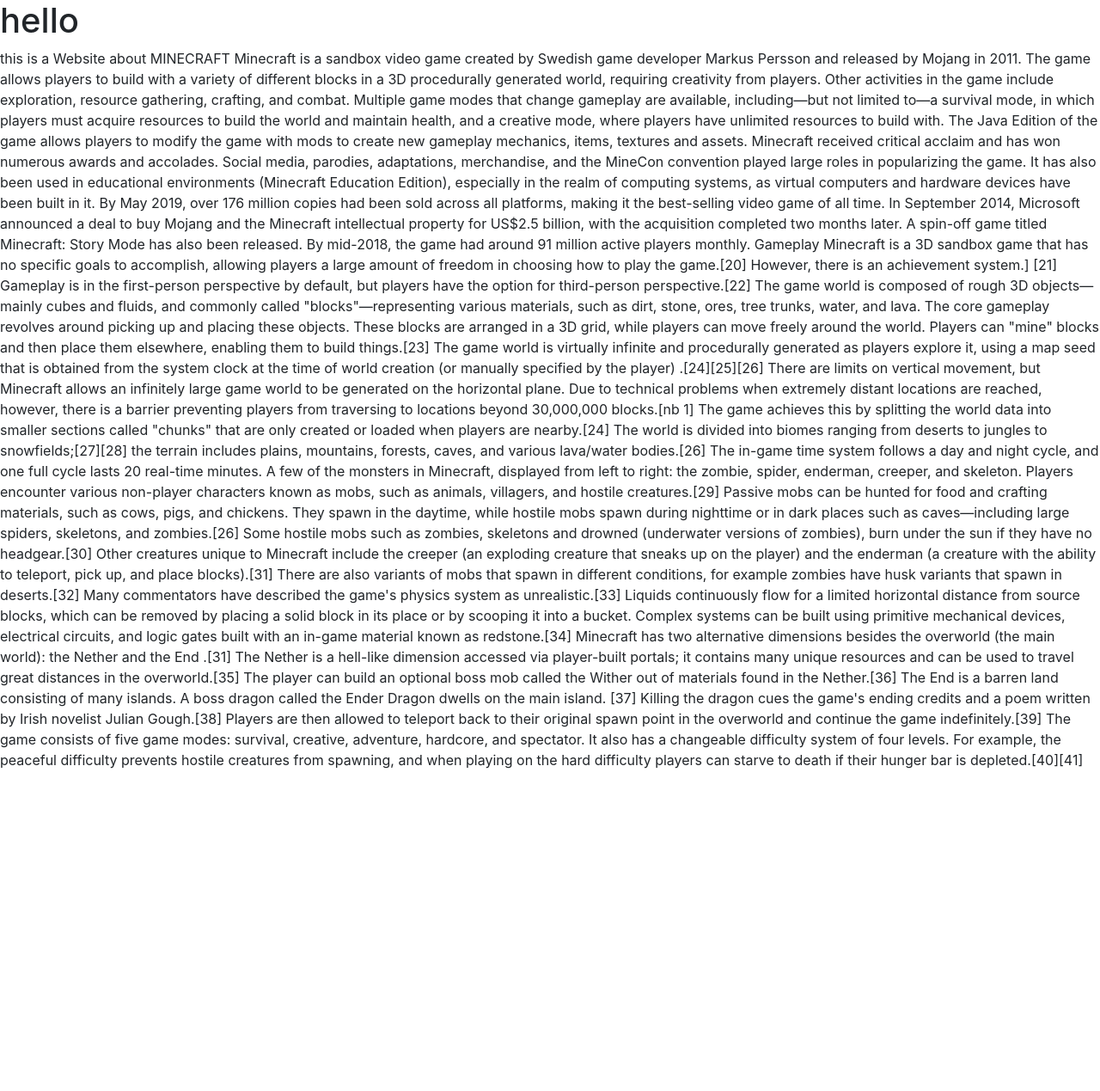
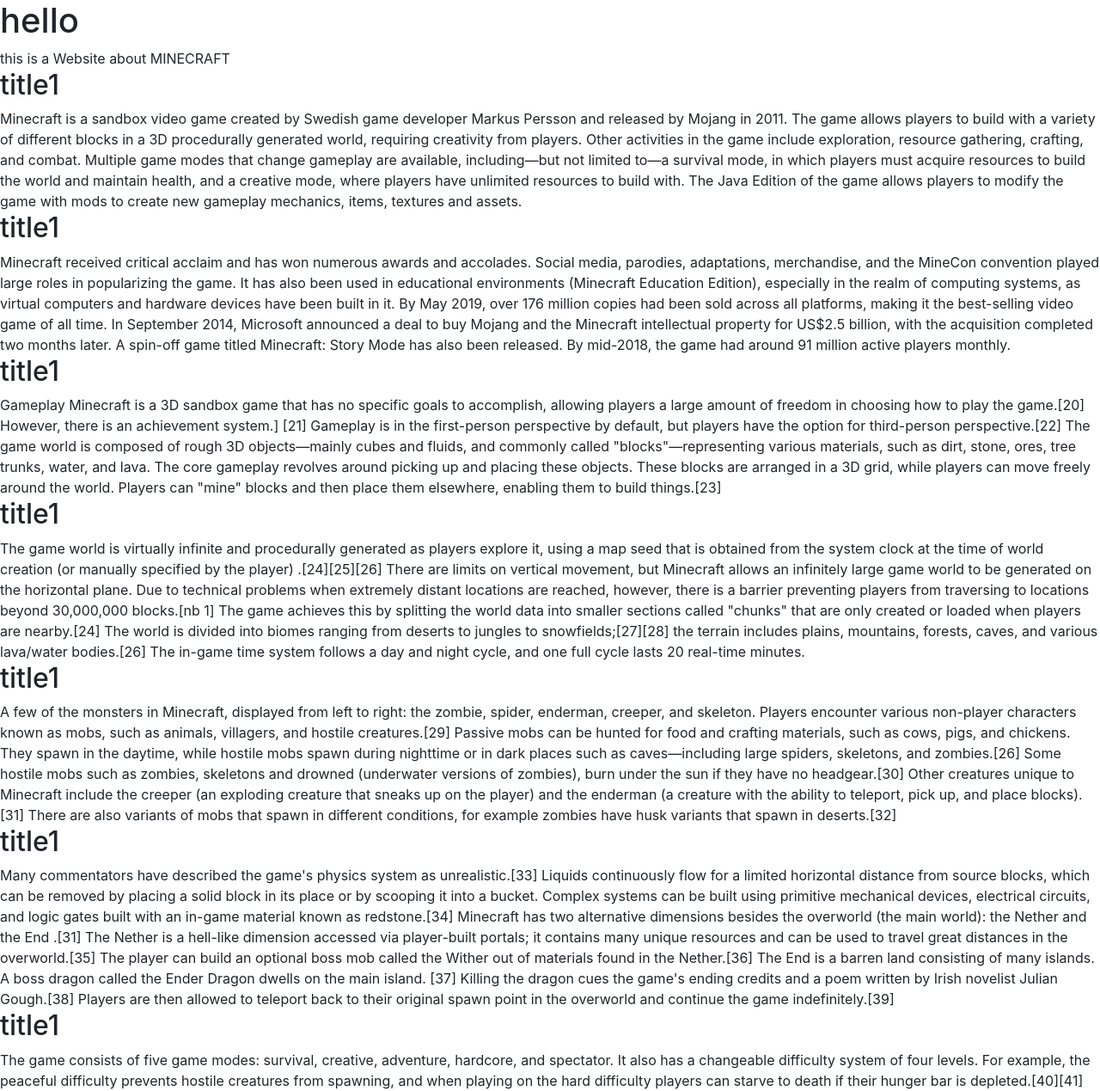
Before and after one commit to raven-web/raven-web.github.io, a plain HTML site: page index.html in a window 1280 px wide. Shown: the whole page at 86% size. Before the commit the page ends 896 px from the top, so only its background shows below. Drawn offline with nearby package versions, Linux system fonts and the light colour scheme.

Commit message:
Update index.html

```diff
--- a/index.html
+++ b/index.html
@@ -45,7 +45,7 @@
      <h1>hello </h1>
           this is a Website about MINECRAFT
 
-
+          <h2>title1</h2>
           Minecraft is a sandbox video game created by Swedish game developer Markus Persson and released by
           Mojang in 2011. The game allows players to build with a variety of different blocks in a 3D procedurally
 
@@ -56,6 +56,7 @@
               The Java Edition of the game allows players to modify the game with mods to create new gameplay
                mechanics, items, textures and assets.
 
+          <h2>title1</h2>
           Minecraft received critical acclaim and has won numerous awards and accolades. Social media,
            parodies, adaptations, merchandise, and the MineCon convention played large roles in popularizing
             the game. It has also been used in educational environments (Minecraft Education Edition), especially
@@ -66,7 +67,9 @@
                 later. A spin-off game titled Minecraft: Story Mode has also been released. By mid-2018, the
                 game had around 91 million active players monthly.
 
-          Gameplay
+                <h2>title1</h2>
+
+                Gameplay
           Minecraft is a 3D sandbox game that has no specific goals to accomplish, allowing players
            a large amount of freedom in choosing how to play the game.[20] However, there is an achievement system.]
 
@@ -77,7 +80,8 @@
               a 3D grid, while players can move freely around the world. Players can "mine" blocks and then place
                them elsewhere, enabling them to build things.[23]
 
-          The game world is virtually infinite and procedurally generated as players explore it, using a map seed
+               <h2>title1</h2>
+               The game world is virtually infinite and procedurally generated as players explore it, using a map seed
           that is obtained from the system clock at the time of world creation (or manually specified by the player)
           .[24][25][26] There are limits on vertical movement, but Minecraft allows an infinitely large game world
            to be generated on the horizontal plane. Due to technical problems when extremely distant locations are
@@ -89,11 +93,13 @@
                full cycle lasts 20 real-time minutes.
 
 
-          A few of the monsters in Minecraft, displayed from left to right: the zombie, spider, enderman, creeper,
+               <h2>title1</h2>
+               A few of the monsters in Minecraft, displayed from left to right: the zombie, spider, enderman, creeper,
            and skeleton.
           Players encounter various non-player characters known as mobs, such as animals, villagers, and hostile
           creatures.[29] Passive mobs can be hunted for food and crafting materials, such as cows, pigs, and chickens. They spawn in the daytime, while hostile mobs spawn during nighttime or in dark places such as caves—including large spiders, skeletons, and zombies.[26] Some hostile mobs such as zombies, skeletons and drowned (underwater versions of zombies), burn under the sun if they have no headgear.[30] Other creatures unique to Minecraft include the creeper (an exploding creature that sneaks up on the player) and the enderman (a creature with the ability to teleport, pick up, and place blocks).[31] There are also variants of mobs that spawn in different conditions, for example zombies have husk variants that spawn in deserts.[32]
 
+          <h2>title1</h2>
           Many commentators have described the game's physics system as unrealistic.[33] Liquids continuously flow
           for a limited horizontal distance from source blocks, which can be removed by placing a solid block in
            its place or by scooping it into a bucket. Complex systems can be built using primitive mechanical
@@ -108,7 +114,8 @@
               Gough.[38] Players are then allowed to teleport back to their original spawn point in the overworld
                and continue the game indefinitely.[39]
 
-          The game consists of five game modes: survival, creative, adventure, hardcore, and spectator. It also
+               <h2>title1     </h2>
+               The game consists of five game modes: survival, creative, adventure, hardcore, and spectator. It also
            has a changeable difficulty system of four levels. For example, the peaceful difficulty prevents  hostile
             creatures from spawning, and when playing on the hard difficulty players can starve to death if their
              hunger bar is depleted.[40][41]
```
